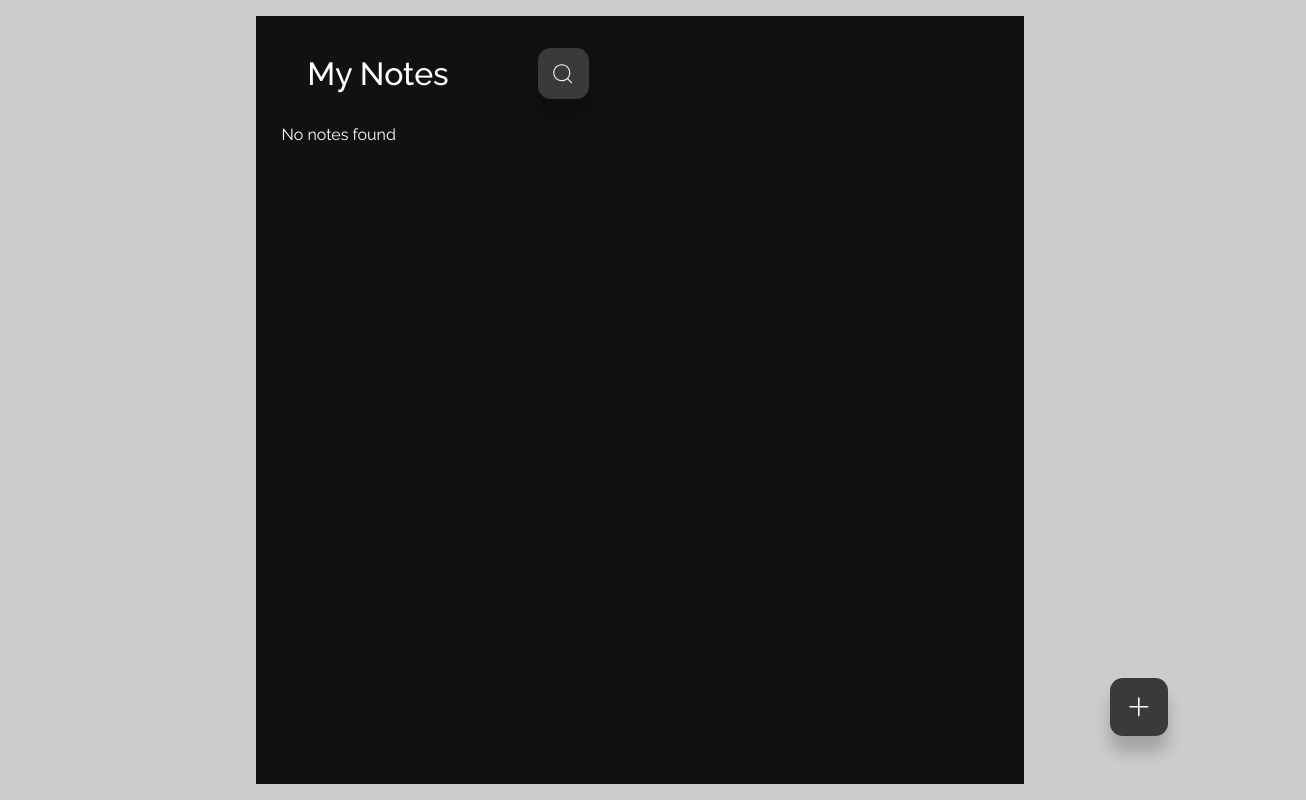
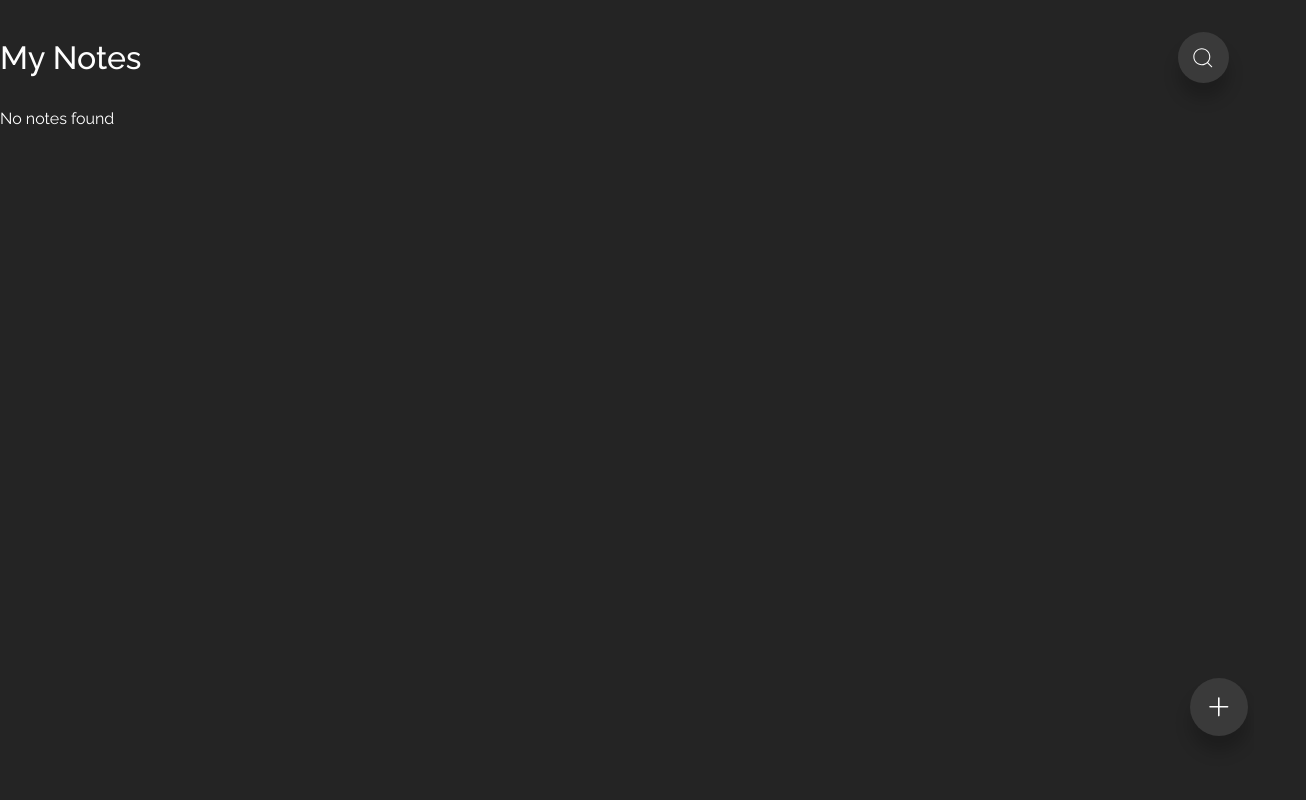
Before and after one commit to cecidlp/react-notes-app, a React app: page / in a window 1280 px wide. Shown: the whole page, 1306 px wide, since content can reach past the window. Built offline with nearby package versions, Linux system fonts and the light colour scheme; the HTML template or start-up script is replaced by a standard one.

Commit message:
change style colors and width

```diff
--- a/src/components/NoteItem.jsx
+++ b/src/components/NoteItem.jsx
@@ -1,9 +1,10 @@
 import React from 'react'
 import { Link } from 'react-router-dom'
 
-const NoteItem = ({ note }) => {
+const NoteItem = ({ note, index }) => {
+        const noteColor = `var(--note-color-${(index % 8) + 1})`;
     return (
-        <Link to={`/edit-note/${note.id}`} className='note'>
+        <Link to={`/edit-note/${note.id}`} className='note' style={{ background: noteColor }}>
             <h4>{note.title.length > 40 ? (note.title.substr(0, 40)) + '...' : note.title}</h4>
             <p>{note.date} </p>
         </Link>
--- a/src/index.css
+++ b/src/index.css
@@ -1,9 +1,10 @@
 @import url('https://fonts.googleapis.com/css2?family=Raleway:wght@100;200;300;400;500;600;700&display=swap');
 
 
-body, html {
+body,
+html {
     height: 100%;
-  }
+}
 
 * {
     margin: 0;
@@ -19,8 +20,16 @@ body, html {
     --color-bg-dark: #3a3a3a;
     --color-bg-black: #111111;
     --color-white: #fefefe;
-    --color-primary: #7634d8;
-    --color-danger: rgb(249, 84, 84);
+    --color-primary: #865fc0;
+    --color-danger: rgb(250, 103, 103);
+    --note-color-1: #edafb8ff;
+    --note-color-2: #80deea;
+    --note-color-3: #cf93d9;
+    --note-color-4: #e6ee9b;
+    --note-color-5: #81b29a;
+    --note-color-6: #ffab91;
+    --note-color-7: #ffcc80;
+    --note-color-8: #f38fb1;
 }
 
 body {
@@ -29,13 +38,12 @@ body {
     justify-content: center;
     align-items: center;
     color: var(--color-white);
-    background: #ccc;
     line-height: 1.5;
 }
 
 .btn {
     background: var(--color-bg-dark);
-    border-radius: 0.8rem;
+    border-radius: 100%;
     padding: 0.8rem;
     font-size: 1.6rem;
     color: var(--color-white);
@@ -52,10 +60,20 @@ body {
 
 .btn.danger {
     background: var(--color-danger);
+    border-radius: 1rem;
 }
 
 .btn.primary {
     background: var(--color-primary);
+    border-radius: 1rem;
+}
+
+.btn.primary:active{
+    box-shadow: inset 0 3px 10px rgba(0, 0, 0, 0.6);
+}
+
+.btn.danger:active{
+    box-shadow: inset 0 3px 10px rgba(0, 0, 0, 0.6);
 }
 
 .btn:hover {
@@ -64,9 +82,9 @@ body {
 }
 
 #app {
-    background: var(--color-bg-black);
-    height: 48rem;
-    width: 24rem;
+    background: #242424;
+    height: 100vh;
+    width: 100vw;
     padding: 2rem 1.6rem;
     overflow-y: scroll;
     position: relative;
@@ -76,7 +94,8 @@ body {
     display: none;
 }
 
-h2,  h4 {
+h2,
+h4 {
     font-weight: 500;
 }
 
@@ -94,8 +113,7 @@ h2 {
     display: flex;
     align-items: center;
     justify-content: space-between;
-    padding: 0 1.6rem 1.5rem;
-    background: var(--color-bg-black);
+    padding: 0 0 1.5rem;
     z-index: 9;
 }
 
@@ -132,7 +150,7 @@ h2 {
     gap: 1rem;
     cursor: pointer;
     transition: all 300ms ease;
-    color: var(--color-white);
+    color: var(--color-bg-dark);
 }
 
 .note:hover {
@@ -159,7 +177,7 @@ h2 {
 .btn.add__btn {
     position: fixed;
     bottom: 4rem;
-    right: 7rem;
+    right: 2rem;
     padding: 1rem;
 }
 
@@ -181,7 +199,8 @@ h2 {
     margin-top: 2rem;
 }
 
-.create-note__form input, .create-note__form textarea {
+.create-note__form input,
+.create-note__form textarea {
     width: 100%;
     padding: 0.5rem 1rem;
     background: transparent;
@@ -217,7 +236,6 @@ h2 {
     }
 
     .btn.add__btn {
-        padding: 1.5rem;
         font-size: 1.5rem;
         bottom: 6%;
         right: 2rem;
--- a/src/pages/Notes.jsx
+++ b/src/pages/Notes.jsx
@@ -30,7 +30,7 @@ const Notes = ({ notes }) => {
       <div className="notes__container">
         {filteredNotes.length == 0 && <p className='empty-notes'>No notes found</p>}
         {
-          filteredNotes.map(note => <NoteItem key={note.id} note={note} />)
+          filteredNotes.map((note, index) => <NoteItem key={note.id} note={note} index={index} />)
         }
       </div>
       <Link to='/create-note' className='btn add__btn'><BsPlusLg /> </Link>
```
